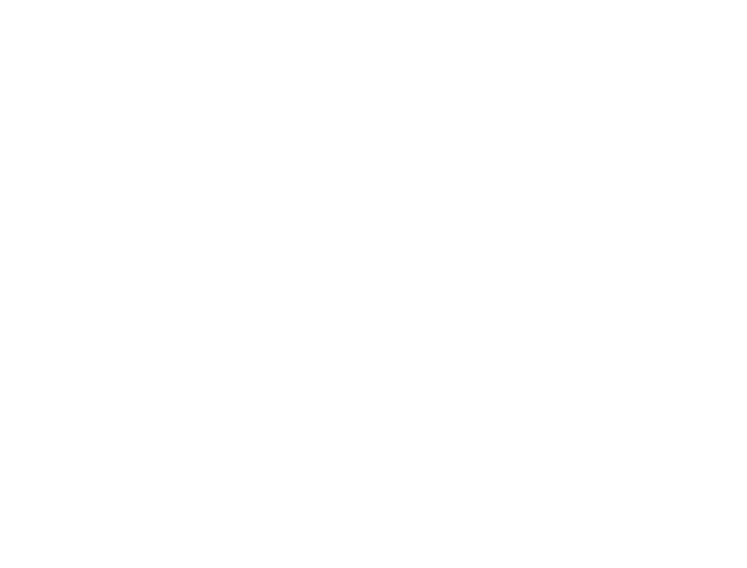
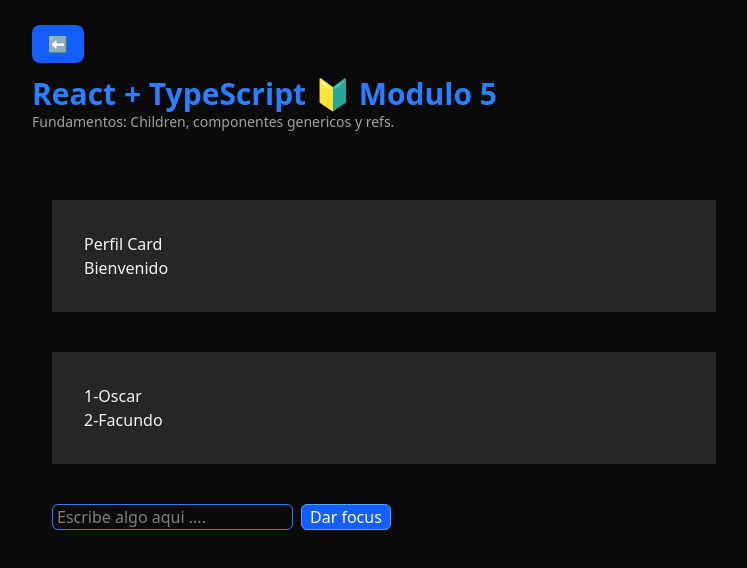
Before and after one commit to vilchevelasquezdev/typescript-react19, a React (Vite) app: page /modulo5 in a window 1280 px wide. Before the commit this address had no page. Shown: the top 568 px of the page, without its empty margins (256-1003 px from the left). Built offline with nearby package versions, Linux system fonts and the light colour scheme.

Commit message:
clase numero 6, uso de childen  y useRef, trabajo con card y listas

```diff
--- /dev/null
+++ b/src/components/ui/cards/Card.tsx
@@ -0,0 +1,39 @@
+
+//import type {ReactNode} from "react";
+
+// metodo 1 con childen
+import * as React from "react";
+
+type CardProps = {
+    title: string;
+};
+export const Card = ({title,children}:React.PropsWithChildren<CardProps>) => {
+// para que un childen funcione, debe estar dentro de un contenedor.
+
+    return (
+        <main className="bg-neutral-950 text-neutral-100 antialiased p-5">
+            <div className="bg-neutral-800 p-8">
+                <span>{title}</span>
+                {children}
+            </div>
+        </main>
+    );
+};
+// metodo 2 con childen
+/*
+type CardProps = {
+    title: string;
+    children: ReactNode;
+};
+export const Card = ({title,children}:CardProps) => {
+// para que un childen funcione, debe estar dentro de un contenedor.
+
+    return (
+        <main className="min-h-screen bg-neutral-950 text-neutral-100 antialiased">
+            <div className="mx-auto max-w-3xl p-8">
+            <span>{title}</span>
+                {children}
+            </div>
+        </main>
+    );
+};*/
--- /dev/null
+++ b/src/components/ui/list/List.tsx
@@ -0,0 +1,19 @@
+import * as React from "react";
+
+type ListProps<T> = {
+    items: T[];
+    renderItem: (item: T,index:number) => React.ReactNode;
+}
+
+export const List = <T,>({items,renderItem}:ListProps<T>) => {
+
+    return (
+        <div className="bg-neutral-950 text-neutral-100 antialiased p-5">
+            <ul className="bg-neutral-800 text-neutral-100  p-8">
+                {items.map(renderItem)}
+            </ul>
+        </div>
+
+
+    );
+};
--- a/src/pages/HomePage.tsx
+++ b/src/pages/HomePage.tsx
@@ -21,6 +21,11 @@
         title: 'Hooks y Custom Hooks',
         description: "Uso de useEffect: Construyendo un temporizador y llamadas a PokeApi con useFetch",
         path: "/modulo4"
+    },{
+        id: 5,
+        title: 'Componentes Avanzados',
+        description: "Children, componentes genericos y refs.",
+        path: "/modulo5"
     }];
 
 
--- /dev/null
+++ b/src/pages/Modulo5Page.tsx
@@ -0,0 +1,40 @@
+import {Link} from "react-router-dom";
+import {Card} from "../components/ui/cards/Card.tsx";
+import {List} from "../components/ui/list/List.tsx";
+import {useRef} from "react";
+
+
+export const Modulo5Page = () => {
+type User = { id: string; name: string };
+const inputRef = useRef<HTMLInputElement>(null);
+const user: User[] = [{ id: "1" , name: "Oscar" }, { id: "2" , name: "Facundo" }];
+const focusInput = ()=>{
+    inputRef.current?.focus();
+};
+    return (
+        <main className="min-h-screen bg-neutral-950 text-neutral-100 antialiased">
+          <div className="mx-auto max-w-3xl p-8">
+            <header className="mb-8 border-neutral-800 pb-4">
+                <Link to="/" className="px-4 py-2 bg-blue-600 hover:bg-blue-500 text-white rounded-lg shadow-md">
+                    ⬅️
+                </Link>
+                <h1 className="text-3xl font-semibold text-blue-500 mt-5">
+                    React + TypeScript 🔰 Modulo 5
+                </h1>
+                <p className="text-sm text-neutral-400">
+                    Fundamentos: Children, componentes genericos y refs.
+                </p>
+            </header>
+              {/*Childen: El card funciona como un contenedor, todo lo que este dentro de el sera un hijo o Childen*/}
+                <Card title="Perfil Card">
+                <p>Bienvenido</p>
+                </Card>
+                <List<User> items={user} renderItem={(item) =><li>{item.id}-{item.name}</li>}/>
+              <div className="p-5">
+                  <input ref={inputRef} placeholder="Escribe algo aqui ...." className="rounded-md border-blue-500 border hover:border-blue-300 px-1 py-0"/>
+                  <button onClick={focusInput} className="rounded-md bg-blue-600 text-white border-blue-400 border hover:border-blue-300  ml-2 px-2 py-0"> Dar focus</button>
+              </div>
+          </div>
+        </main>
+    );
+};
--- a/src/routes/router.tsx
+++ b/src/routes/router.tsx
@@ -4,6 +4,7 @@
 import {Modulo2Page} from "../pages/Modulo2Page.tsx";
 import {Modulo3Page} from "../pages/Modulo3Page.tsx";
 import {Modulo4Page} from "../pages/Modulo4Page.tsx";
+import {Modulo5Page} from "../pages/Modulo5Page.tsx";
 
 export function MyRoutes() {
     return (
@@ -14,6 +15,7 @@
                 <Route path="/modulo2" element={<Modulo2Page/>} />
                 <Route path="/modulo3" element={<Modulo3Page/>} />
                 <Route path="/modulo4" element={<Modulo4Page/>} />
+                <Route path="/modulo5" element={<Modulo5Page/>} />
             </Routes>
         </BrowserRouter>
 
```
